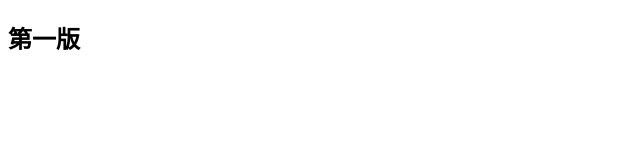
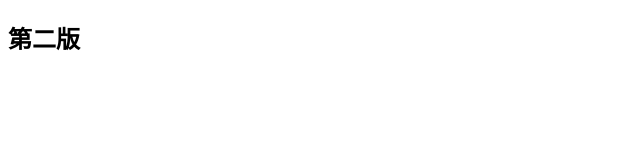
Before and after one commit to wang01279/gittest02, a plain HTML site: page index.html in a window 1280 px wide. Shown: the full height of the page, 0-640 px from the left. Drawn offline with Linux system fonts and the light colour scheme.

Commit message:
第二版

```diff
--- a/index.html
+++ b/index.html
@@ -6,6 +6,6 @@
     <title>Document</title>
 </head>
 <body>
-    <h2>第一版</h2>
+    <h2>第二版</h2>
 </body>
 </html>
```
